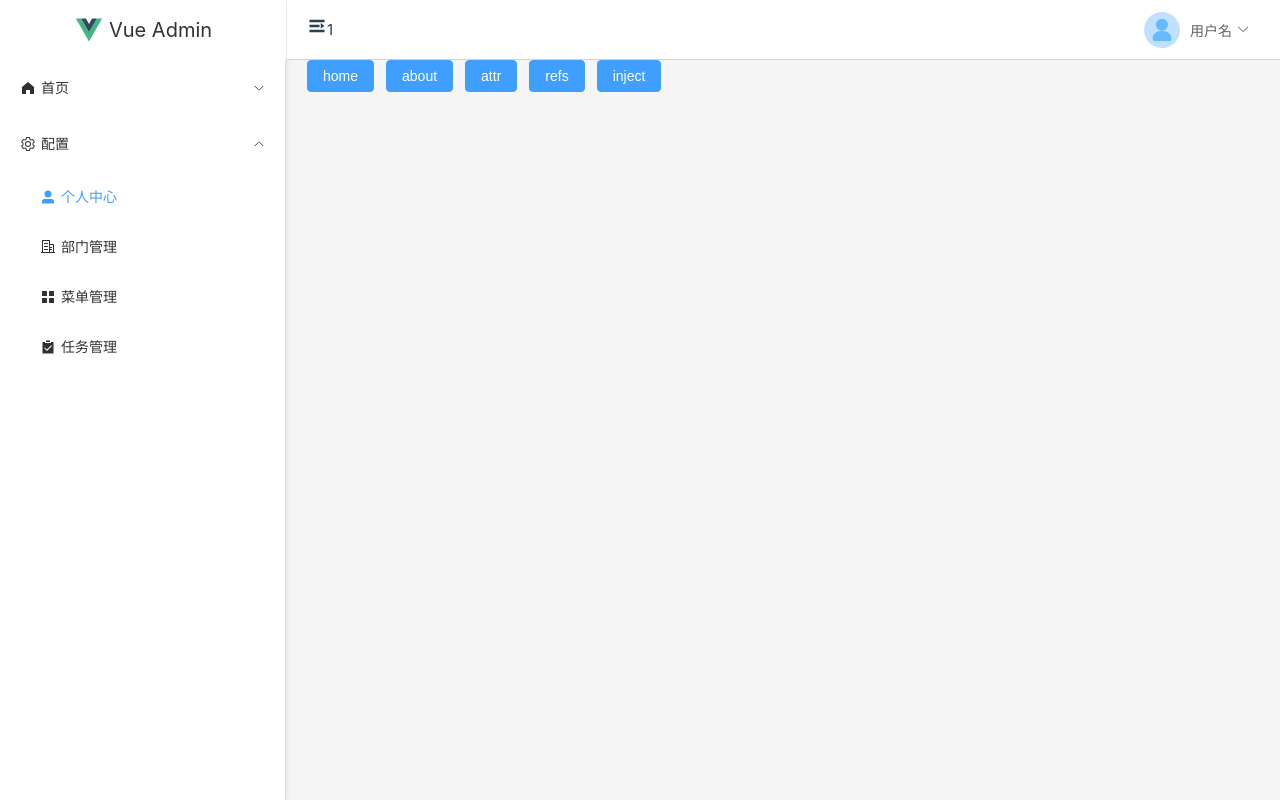
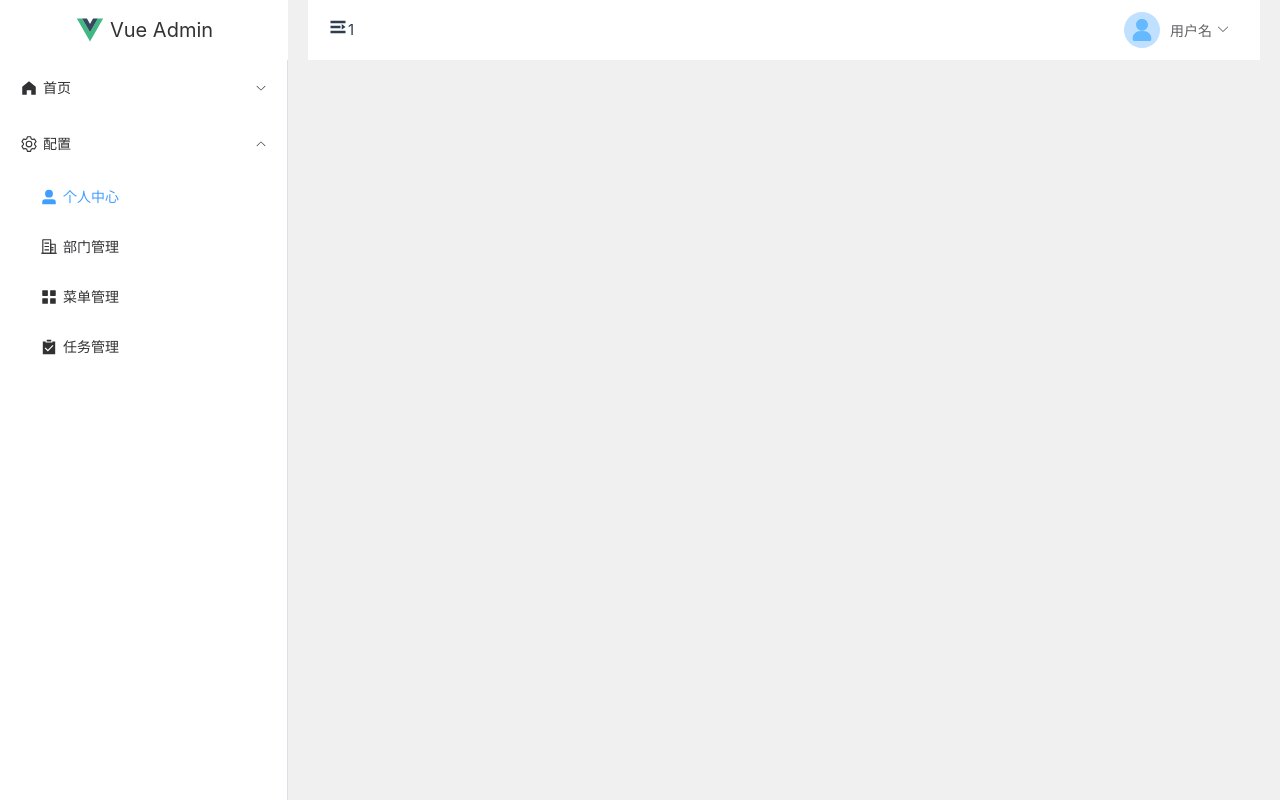
Before and after one commit to ykshang/vueDemo, a Vue app in the folder demo/: page / in a window 1280 px wide. Built offline with nearby package versions, Linux system fonts and the light colour scheme; no server answers.

Commit message:
feat: 调整整体布局

```diff
--- a/demo/src/App.vue
+++ b/demo/src/App.vue
@@ -1,5 +1,7 @@
 <template>
-  <RouterView></RouterView>
+  <div class="app">
+    <RouterView></RouterView>
+  </div>
 </template>
 
 <script setup lang="ts">
@@ -11,9 +13,7 @@ defineOptions({
 </script>
 
 <style lang="scss" scoped>
-.layout {
-  width: 100vw;
-  height: 100vh;
-  display: flex;
+.app {
+  background: #f0f0f0;
 }
 </style>
--- a/demo/src/views/Layout/Aside/Aside.vue
+++ b/demo/src/views/Layout/Aside/Aside.vue
@@ -1,5 +1,4 @@
 <template>
-  <div class="aside">
   <div class="project_title">
     <IconVue class="icon" />
     <span v-show="!isCollapse">Vue Admin</span>
@@ -10,14 +9,12 @@
         <component class="menu_icon" :is="menu1.icon"></component>
         <span class="menu_title">{{ menu1.title }}</span>
       </template>
-        <el-menu-item v-for="menu2 in menu1.subMenu" :index="menu2.index" @click="handleClick(menu2)"
-          :key="menu2.index">
+      <el-menu-item v-for="menu2 in menu1.subMenu" :index="menu2.index" @click="handleClick(menu2)" :key="menu2.index">
         <component class="menu_icon" :is="menu2.icon"></component>
         <span class="menu_title">{{ menu2.title }}</span>
       </el-menu-item>
     </el-sub-menu>
   </el-menu>
-  </div>
 </template>
 
 <script setup lang="ts">
@@ -37,16 +34,9 @@ const isCollapse = ref(false);
 // 监听菜单展开关闭事件
 emitter.on("menu:expanded", (value) => {
   isCollapse.value = value as boolean;
-  console.log("menu:expand事件被触发", value);
 });
 </script>
 <style lang="scss" scoped>
-.aside {
-  display: flex;
-  flex-direction: column;
-  box-shadow: 0px 0px 5px rgba(0, 0, 0, .12);
-  margin-right: 1px;
-
 .project_title {
   height: 60px;
   line-height: 60px;
@@ -68,10 +58,8 @@ emitter.on("menu:expanded", (value) => {
   flex: 1;
 }
 
-}
-
 .menu_icon {
-  width: 16px;
+  width: 18px;
   height: auto;
   margin-right: 5px;
 }
--- a/demo/src/views/Layout/Header/Header.vue
+++ b/demo/src/views/Layout/Header/Header.vue
@@ -31,7 +31,7 @@ const clickExpand = () => {
   display: flex;
   justify-content: center;
   align-items: center;
-  border-bottom: 1px solid #dbcae0;
+  background: #fff;
 
   // background-color: var(--el-color-primary)
   .expand_btn {
--- a/demo/src/views/Layout/Home.vue
+++ b/demo/src/views/Layout/Home.vue
@@ -1,39 +1,29 @@
 <template>
-  <el-container class="layout">
-    <AsideLayout class="aside"></AsideLayout>
-    <el-main class="main">
-      <HeaderLayout class="header"></HeaderLayout>
-      <el-header class="">
-        <el-button type="primary" v-for="button in buttonList" :key="button.id" @click="toView(button.path)">
-          {{ button.name }}
-        </el-button>
+  <el-container>
+    <el-aside class="aside">
+      <AsideLayout></AsideLayout>
+    </el-aside>
+    <el-container>
+      <el-header>
+        <HeaderLayout class="header"></HeaderLayout>
       </el-header>
-      <router-view></router-view>
-    </el-main>
+      <el-main>
+        <MainLayout></MainLayout>
+      </el-main>
+    </el-container>
   </el-container>
 </template>
 
 <script setup lang="ts">
-import HeaderLayout from '@/views/Layout/Header/Header.vue'
-import AsideLayout from '@/views/Layout/Aside/Aside.vue'
-import { onMounted, reactive } from 'vue'
-import { RouterView, useRouter } from 'vue-router'
+import HeaderLayout from './Header/Header.vue'
+import AsideLayout from './Aside/Aside.vue'
+import MainLayout from './Main/Main.vue'
+import { onMounted } from 'vue'
 import axios from '@/util/axios';
 
 defineOptions({
   name: 'AppView',
 })
-const buttonList = reactive([
-  { id: 1, name: 'home', path: '/' },
-  { id: 2, name: 'about', path: '/about' },
-  { id: 4, name: 'attr', path: '/AttrView' },
-  { id: 5, name: 'refs', path: '/refs' },
-  { id: 6, name: 'inject', path: '/inject' },
-])
-const router = useRouter()
-function toView(path: string) {
-  router.push(path)
-}
 onMounted(async () => {
   // 登录
   axios.get('/api/user/userList').then((res) => {
@@ -43,22 +33,11 @@ onMounted(async () => {
 </script>
 
 <style lang="scss" scoped>
-.layout {
-  width: 100vw;
+.aside {
   height: 100vh;
-  background-color: #f5f5f5;
-
-  .aside {
-    height: 100vh;
-    background-color: #fff;
-  }
-
-  .main {
-    padding: 0;
-
-    .header {
-      background: #fff;
-    }
-  }
+  background-color: #fff;
+  display: flex;
+  flex-direction: column;
+  width: min-content;
 }
 </style>
--- /dev/null
+++ b/demo/src/views/Layout/Main/Main.vue
@@ -0,0 +1,9 @@
+<template>
+  <RouterView></RouterView>
+</template>
+
+<script setup lang="ts">
+defineOptions({
+  name: 'MainView',
+})
+</script>
```
Lines whose indentation alone changed are shown as unchanged.
